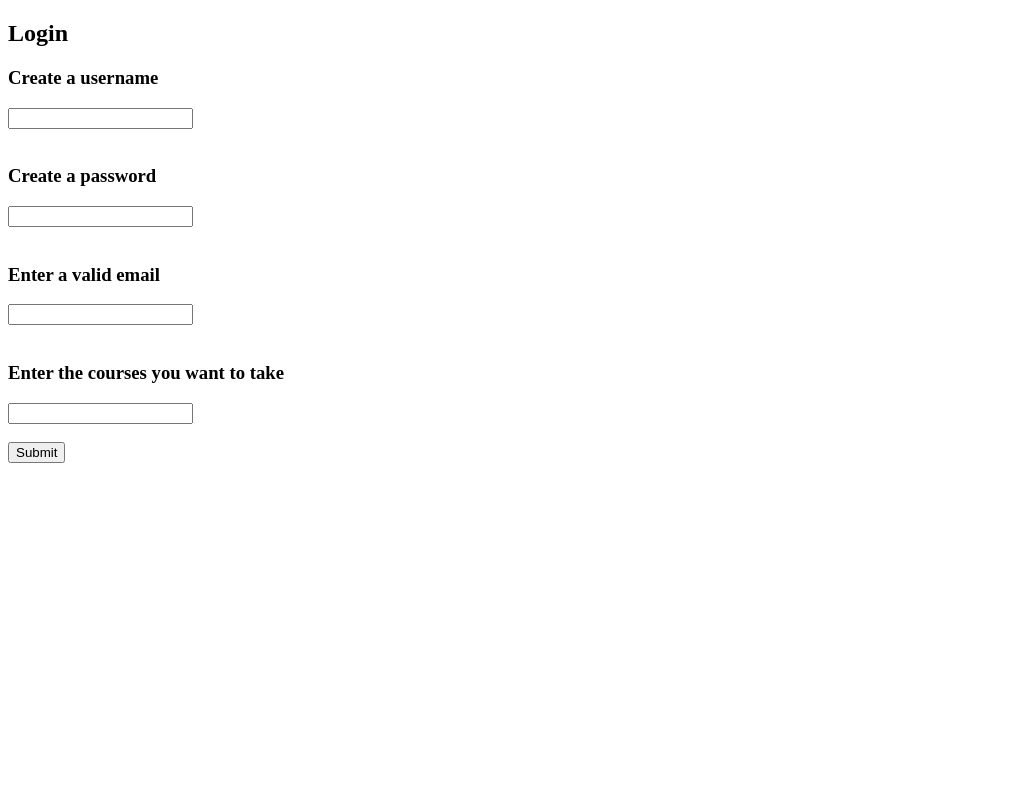
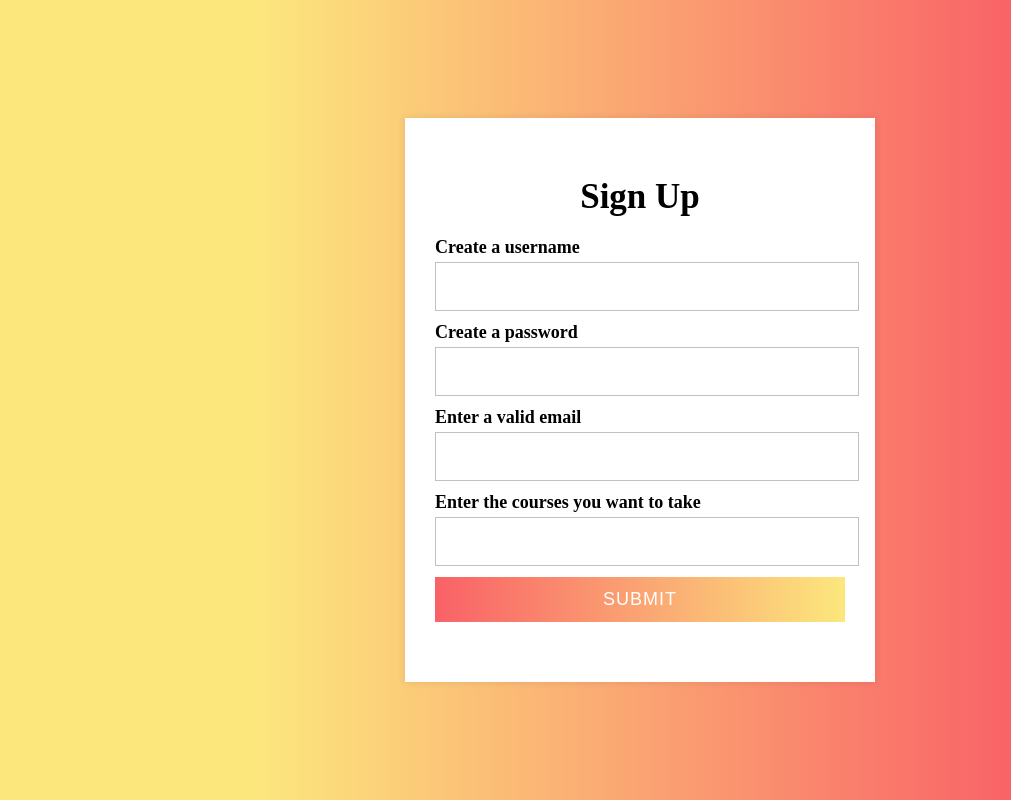
Before and after one commit to battuAshita/Online-Classroom, a Flask app: page /register in a window 1280 px wide. Shown: the whole page, without its empty margins (0-1011 px from the left). Run offline with Flask 2, Linux system fonts and the light colour scheme.

Commit message:
Update registerPage.html

```diff
--- a/templates/registerPage.html
+++ b/templates/registerPage.html
@@ -3,25 +3,41 @@
 <head>
     <meta charset="utf-8">
     <title>Home Page</title>
+    <link rel="stylesheet" href="style.css">
 </head>
 
 <body>
-<h2>Login</h2>
+<div class="container">
+<h2 class="text">Sign Up</h2>
 <form name="my_form" method="post" action="{{ url_for('home_page') }}">
+    <div class="data">
     <h3>Create a username</h3>
     <input type="text" name="username"><br>
     <br>
+    </div>
+    <div class="data">
     <h3>Create a password</h3>
     <input type="text" name="password"><br>
     <br>
+    </div>
+    <div class="data">
     <h3>Enter a valid email</h3>
     <input type="text" name="email"><br>
     <br>
+    </div>
+    <div class="data">
     <h3>Enter the courses you want to take</h3>
     <input type="text" name="courses_taken"><br>
     <br>
+    </div>
+
+    <div class="btn">
+    <div class="inner">
+    </div>
     <input type="submit">
+    </div>
 </form>
+</div>
 
 {% if response %}
     <h2>{{response}}</h2>
```
